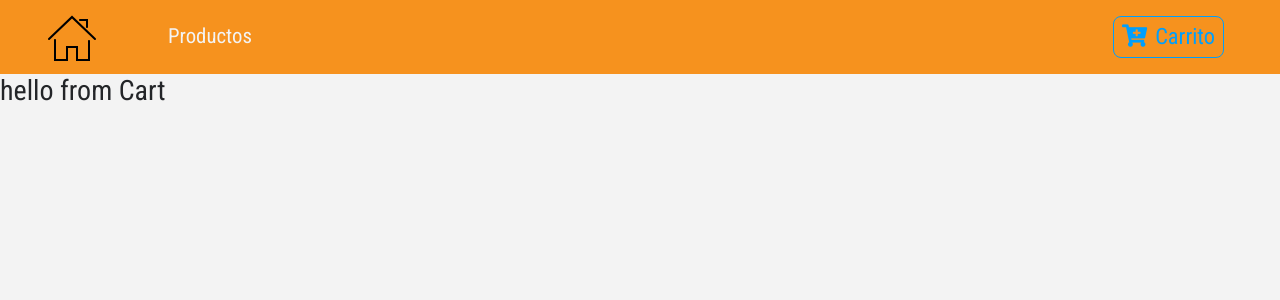
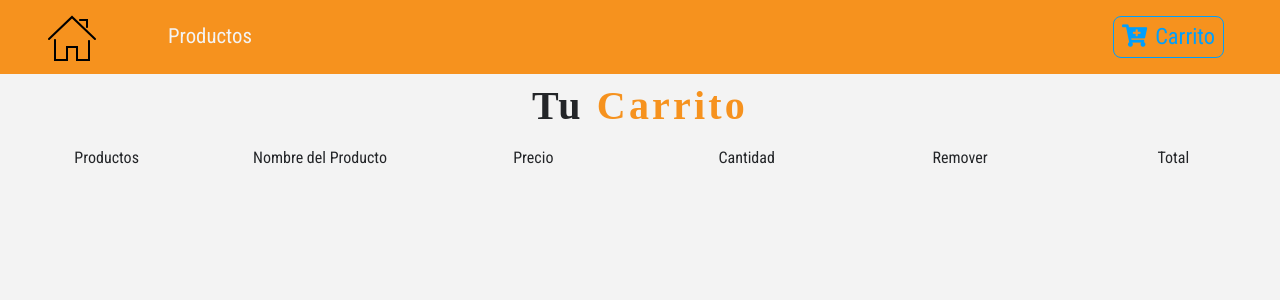
Before and after one commit to jose6rojas/Examen1-UX, a React (Create React App) app: page /carrito in a window 1280 px wide. Shown: the top 300 px of the page. Built offline with nearby package versions, Linux system fonts and the light colour scheme; a web font is replaced by a local one.

Commit message:
trabajando en el componente Cart

```diff
--- a/public/index.html
+++ b/public/index.html
@@ -2,7 +2,9 @@
 <html lang="en">
   <head>
     <meta charset="utf-8" />
-    <link rel="shortcut icon" href="%PUBLIC_URL%/favicon.ico" />
+    <!-- <link rel="shortcut icon" href="%PUBLIC_URL%/favicon.ico" /> -->
+    <link rel="shortcut icon" href="/favicon.ico" type="image/x-icon">
+    <link rel="icon" href="/favicon.ico" type="image/x-icon">
     <meta
       name="viewport"
       content="width=device-width, initial-scale=1, shrink-to-fit=no"
--- a/src/components/Cart.js
+++ /dev/null
@@ -1,11 +0,0 @@
-import React, { Component } from 'react';
-
-export default class Cart extends Component {
-    render() {
-        return (
-            <div>
-                <h3>hello from Cart</h3>
-            </div>
-        );
-    }
-}
--- /dev/null
+++ b/src/components/Cart/Cart.js
@@ -0,0 +1,29 @@
+import React, { Component } from 'react';
+import Title from '../Title';
+import CartColumns from './CartColumns';
+import EmptyCart from './EmptyCart';
+import { ProductConsumer } from '../../context';
+
+export default class Cart extends Component {
+  render() {
+    return (
+      <section>
+        <ProductConsumer>
+          {value => {
+            const {cart} = value;
+            if(cart.length > 0) {
+              return (
+                <React.Fragment>
+                  <Title name="Tu" title="Carrito"/>
+                  <CartColumns/>
+                </React.Fragment>
+              );
+            } else {
+              return <EmptyCart/>;
+            }
+          }}
+        </ProductConsumer>
+      </section>
+    );
+  }
+}
--- /dev/null
+++ b/src/components/Cart/CartColumns.js
@@ -0,0 +1,28 @@
+import React from 'react';
+
+export default function CartColumns() {
+  return (
+    <div className="container-fluid text-center d-none d-lg-block">
+      <div className="row">
+        <div className="col-10 mx-auto col-lg-2">
+          <p>Productos</p>
+        </div>
+        <div className="col-10 mx-auto col-lg-2">
+          <p>Nombre del Producto</p>
+        </div>
+        <div className="col-10 mx-auto col-lg-2">
+          <p>Precio</p>
+        </div>
+        <div className="col-10 mx-auto col-lg-2">
+          <p>Cantidad</p>
+        </div>
+        <div className="col-10 mx-auto col-lg-2">
+          <p>Remover</p>
+        </div>
+        <div className="col-10 mx-auto col-lg-2">
+          <p>Total</p>
+        </div>
+      </div>
+    </div>
+  );
+}
--- /dev/null
+++ b/src/components/Cart/EmptyCart.js
@@ -0,0 +1,13 @@
+import React from 'react';
+
+export default function EmptyCart() {
+  return (
+    <div className="container mt-5">
+      <div className="row">
+        <div className="col-10 mx-auto text-center text-title">
+          <h1>Tu Carrito actualmente está vacío :(</h1>
+        </div>
+      </div>
+    </div>
+  );
+}
--- /dev/null
+++ b/src/components/Cart/package.json
@@ -0,0 +1,3 @@
+{
+  "main": "Cart.js"
+}
--- a/src/components/Title.js
+++ b/src/components/Title.js
@@ -5,7 +5,7 @@ export default function Title({name, title}) {
     <div className="row">
       <div className="col-10 mx-auto my-2 text-center text-title">
         <h1 className="text-capitalize font-weight-bold">
-          ¡{name} <strong className="text-blue">{title}</strong>!
+          {name} <strong className="text-blue">{title}</strong>
         </h1>
       </div>
     </div>
--- a/src/context.js
+++ b/src/context.js
@@ -7,9 +7,12 @@ class ProductProvider extends Component {
   state = {
     products: [],
     detailProduct: detailProduct,
-    cart: [],
+    cart: storeProducts,
     modalOpen: false,
-    modalProduct: detailProduct
+    modalProduct: detailProduct,
+    cartSubTotal: 0,
+    cartTax: 0,
+    cartTotal: 0
   };
 
   componentDidMount() {
@@ -65,6 +68,22 @@ class ProductProvider extends Component {
     });
   };
 
+  increment = (id) => {
+    console.log('increment method');
+  };
+
+  decrement = (id) => {
+    console.log('decrement method');
+  };
+
+  removeItem = (id) => {
+    console.log('item removed');
+  };
+
+  clearCart = () => {
+    console.log('cart cleared');
+  };
+
   render() {
     return (
       <ProductContext.Provider
@@ -73,7 +92,11 @@ class ProductProvider extends Component {
           handleDetail: this.handleDetail,
           addToCart: this.addToCart,
           openModal: this.openModal,
-          closeModal: this.closeModal
+          closeModal: this.closeModal,
+          increment: this.increment,
+          decrement: this.decrement,
+          removeItem: this.removeItem,
+          clearCart: this.clearCart
         }}
       >
         {this.props.children}
```
Also changed, not shown: 1 other file (tests, documents, lock files or other folders).
